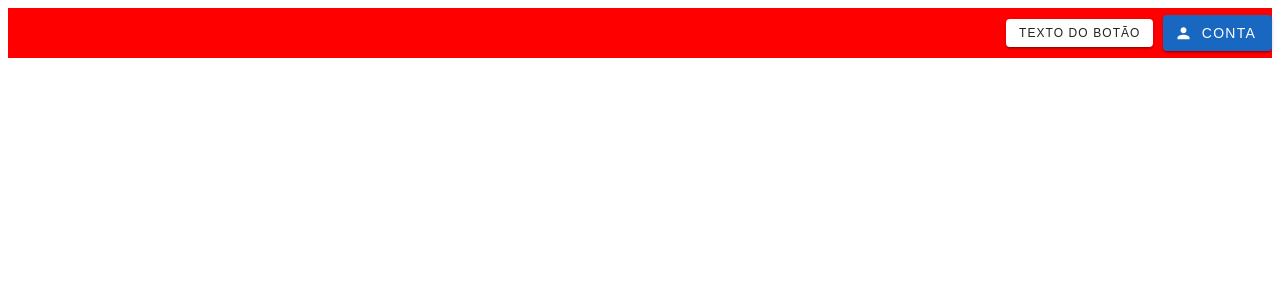
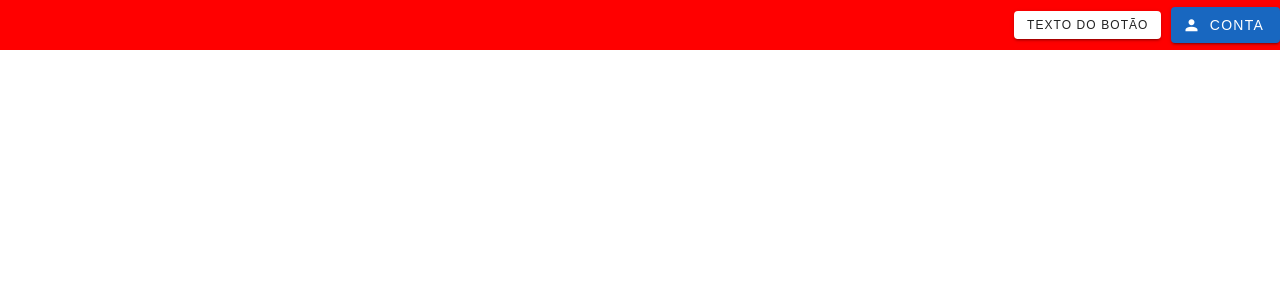
Before and after one commit to fernanddo-s/BikeRentAPI, a Vue app in the folder frontend/: page / in a window 1280 px wide. Shown: the top 300 px of the page. Built offline with nearby package versions, Linux system fonts and the light colour scheme.

Commit message:
criando e importando css base da aplicação fontend

```diff
--- a/frontend/index.html
+++ b/frontend/index.html
@@ -4,6 +4,7 @@
     <meta charset="UTF-8">
     <link rel="icon" href="/favicon.ico">
     <meta name="viewport" content="width=device-width, initial-scale=1.0">
+    <link rel="stylesheet" href="src/assets/main.css">
     <title>BikeRent</title>
   </head>
   <body>
--- /dev/null
+++ b/frontend/src/assets/main.css
@@ -0,0 +1,7 @@
+@import url('https://fonts.googleapis.com/css2?family=Geist:wght@100..900&display=swap');
+body{
+    font-family: Geist;
+    margin: 0;
+    padding: 0;
+    border: 0;
+}
```
